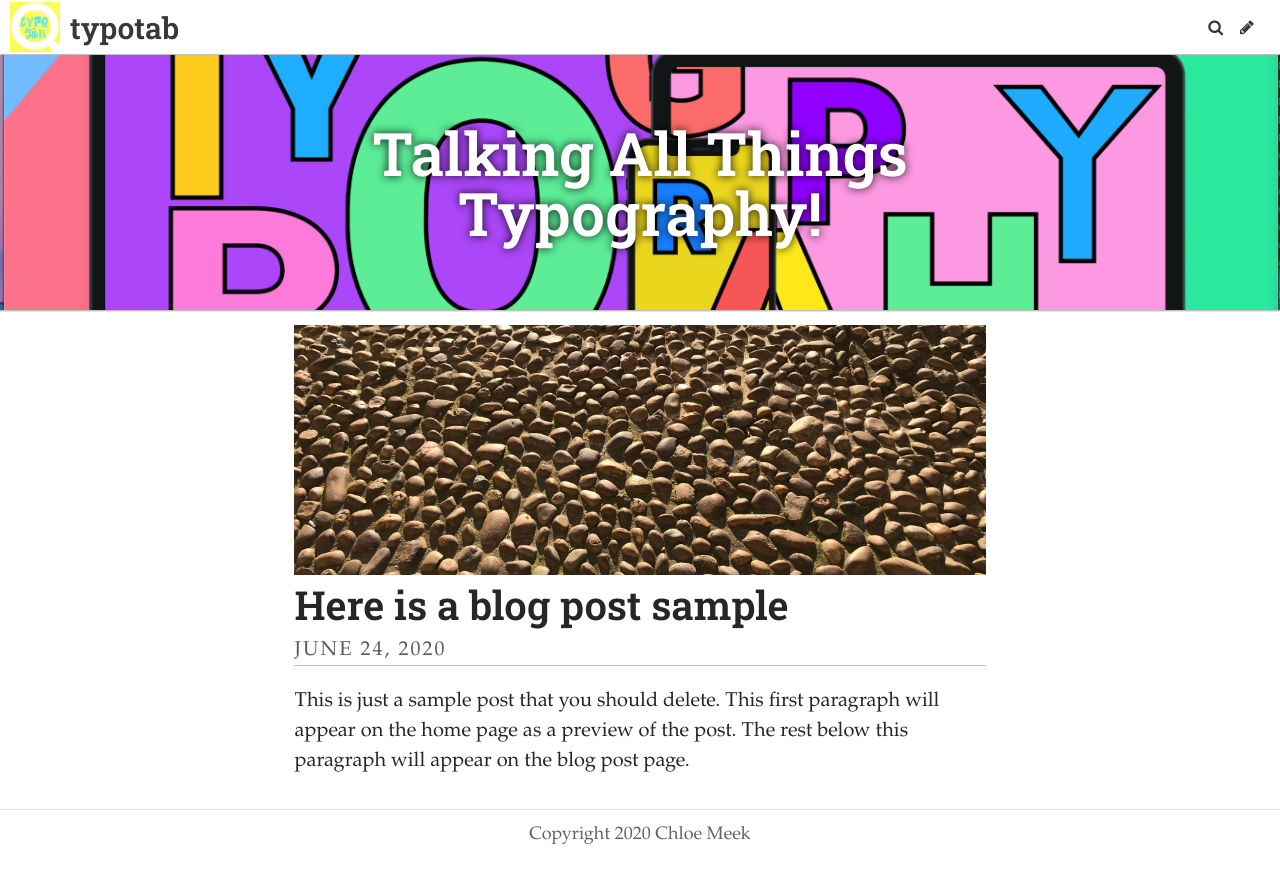
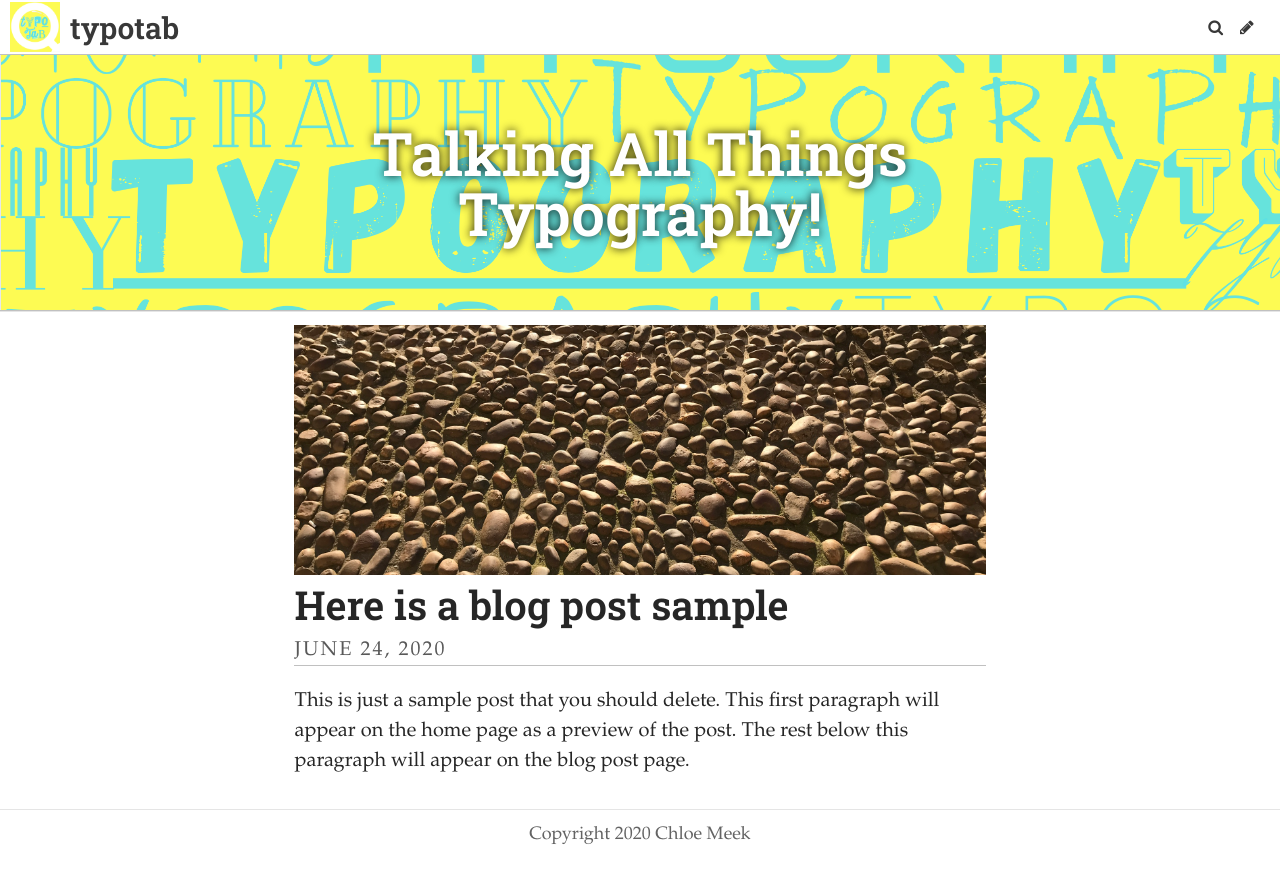
Before and after one commit to ChloeLynnette/TypographyArticles, a Jekyll site: the page built from index.html, in a window 1280 px wide. Shown: the top 883 px of the page. Built offline with Jekyll 4.4.1, drawn with Linux system fonts in a browser that asks for light colours; some web fonts are replaced; the list of posts is cut into pages by our own code.

Commit message:
Update Settings “general”

```diff
--- a/_data/settings.yml
+++ b/_data/settings.yml
@@ -4,7 +4,7 @@
   life!
 header_text: Talking All Things Typography!
 footer_text: Copyright 2020 Chloe Meek
-header_feature_image: ../uploads/screenshot-2020-09-21-at-17.06.21.png
+header_feature_image: ../uploads/screenshot-2020-09-21-at-18.33.11.png
 bannerheight: 20vmax
 logo: ../uploads/screenshot-2020-09-21-at-18.05.34.png
 favicon: /uploads/favicon.ico
```
Also changed, not shown: uploads/screenshot-2020-09-21-at-18.33.11.png (added).
